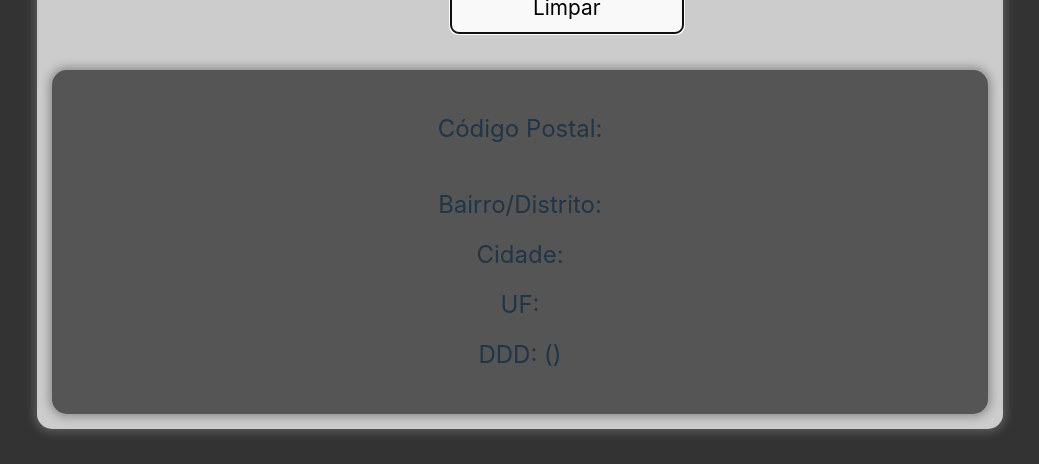
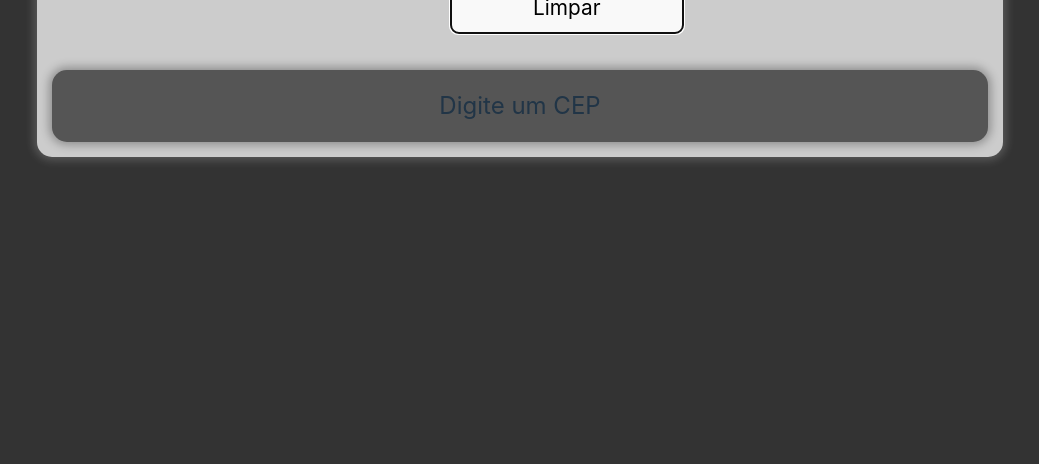
Before and after one commit to AntonioEvandro/Projeto-final, a React (Vite) app: page / in a window 1280 px wide. Both pictures are taken after a click on the button "Limpar". Shown: the part 239-703 px from the top of the page, without its empty margins (120-1159 px from the left). Built offline with nearby package versions, Linux system fonts and the light colour scheme.

Commit message:
Add botao limpar

```diff
--- a/src/App.jsx
+++ b/src/App.jsx
@@ -36,7 +36,7 @@ function App() {
           className="someClass"
           placeholder="Digite seu cep"
         />
-        <button className="limpar" onClick={() => setCep("")}>Limpar</button>
+        <button className="limpar" onClick={() => {setCep(""); setCepData("")}}>Limpar</button>
 
         <div className="busca">
           <BuscarCep cod={cepData} />
--- a/src/components/BuscarCep.jsx
+++ b/src/components/BuscarCep.jsx
@@ -1,13 +1,14 @@
 const BuscarCep = function (props) {
   return (
     <div className="dados">
-      {console.log(props.cod)}
+      {props.cod ? (<>
         <div className="cep">Código Postal: {props.cod?.cep}</div>
         <div className="endereco">{props.cod?.address}</div>
         <div className="distrito">Bairro/Distrito: {props.cod?.district}</div>
         <div className="cidade">Cidade: {props.cod?.city}</div>
         <div className="estado">UF: {props.cod?.state}</div>
         <div className="ddd">DDD: ({props.cod?.ddd})</div>
+        </>):(<span>Digite um CEP</span>)}
     </div>
   );
 };
```
Also changed, not shown: 1 other file (tests, documents, lock files or other folders). Lines whose indentation alone changed are shown as unchanged.
